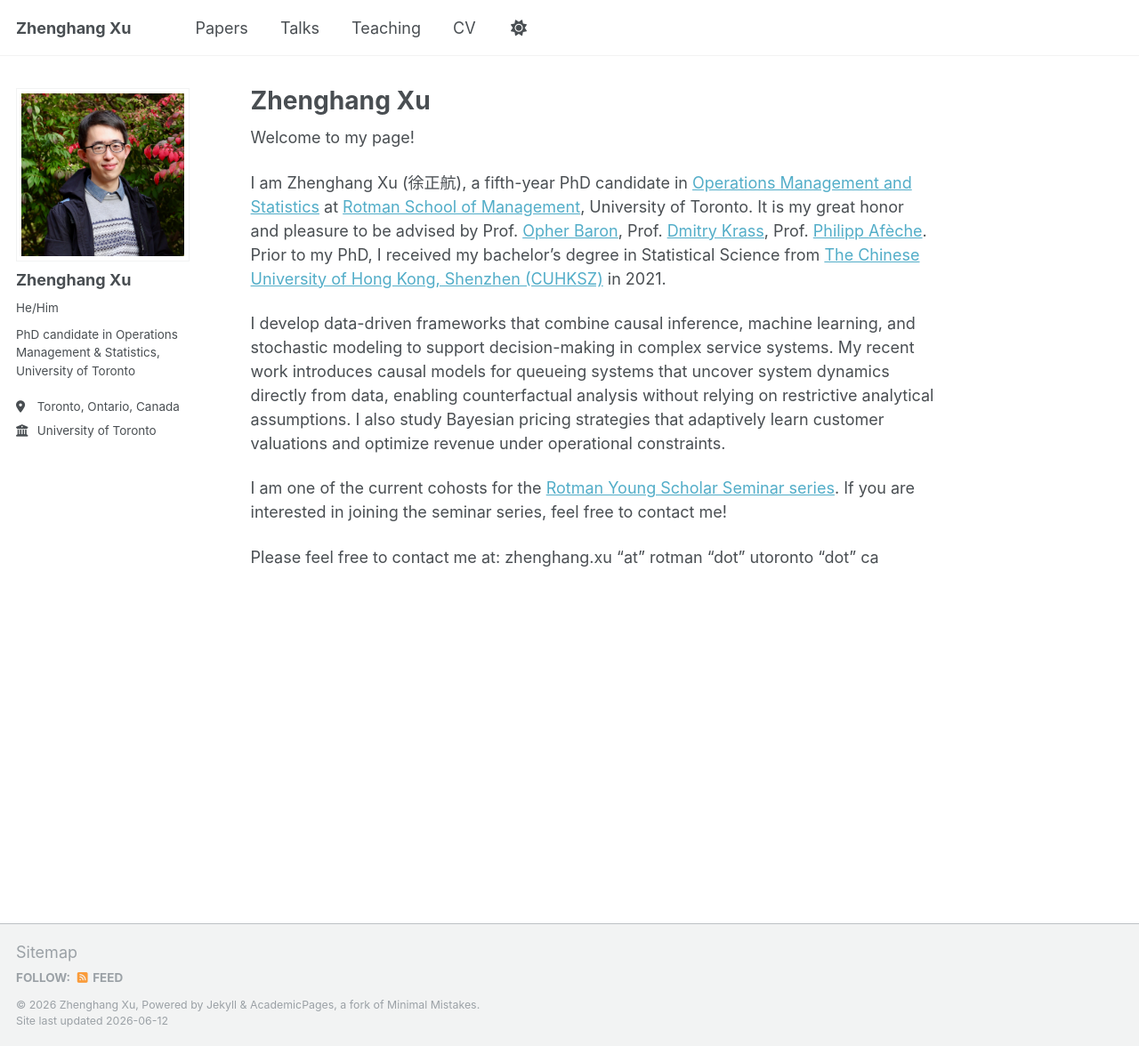
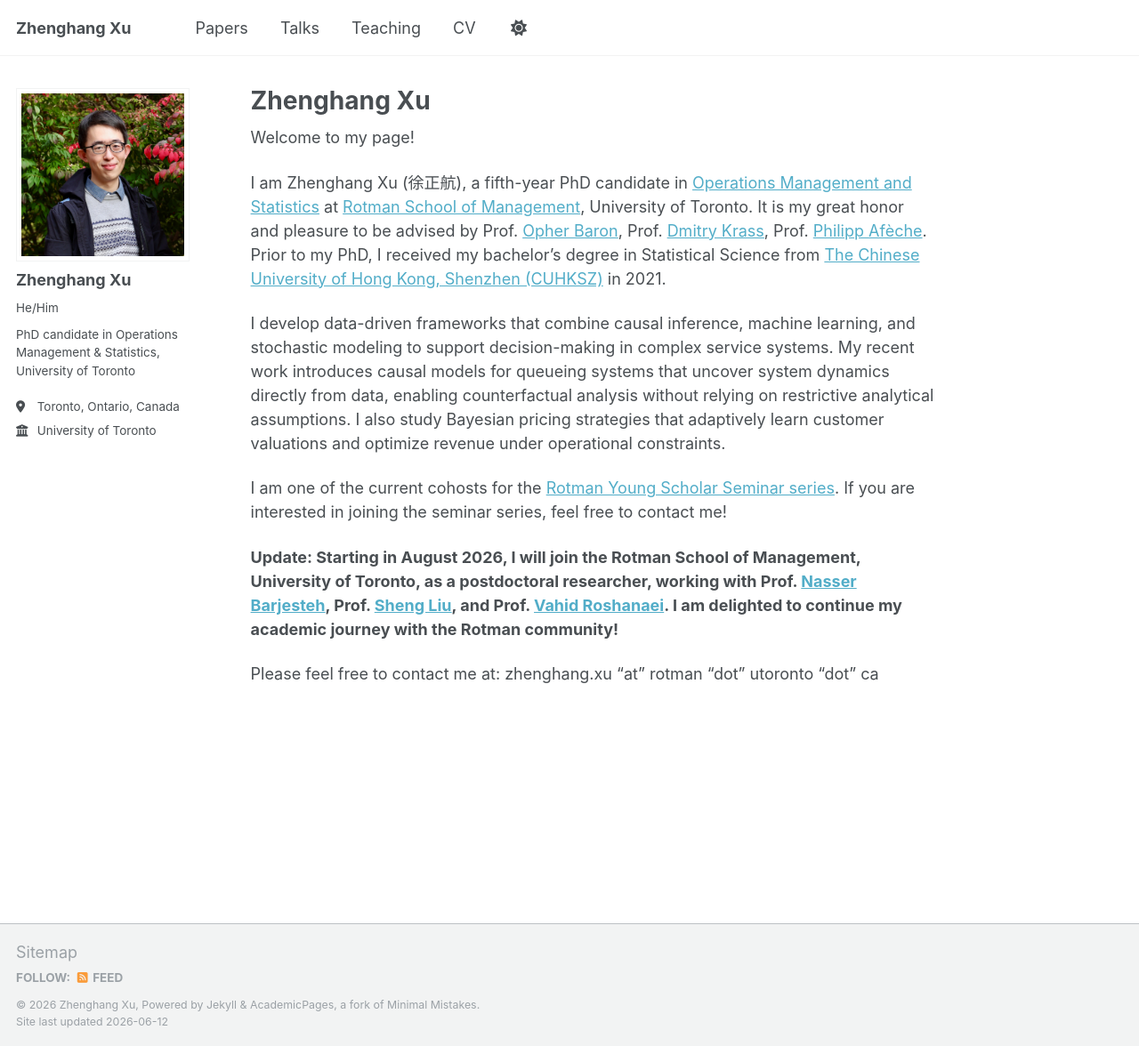
Before and after one commit to zhenghangxu-baymax/zhenghangxu-baymax.github.io, a Jekyll site: the page built from _pages/about.md, in a window 1280 px wide and 1176 px high. Shown: the whole window at 89% size. Built offline with Jekyll 4.4.1, drawn with Linux system fonts in a browser that asks for light colours.

Commit message:
Update CV

```diff
--- a/_pages/about.md
+++ b/_pages/about.md
@@ -12,6 +12,10 @@ I am Zhenghang Xu (徐正航), a fifth-year PhD candidate in [Operations Managem
 
 I develop data-driven frameworks that combine causal inference, machine learning, and stochastic modeling to support decision-making in complex service systems. My recent work introduces causal models for queueing systems that uncover system dynamics directly from data, enabling counterfactual analysis without relying on restrictive analytical assumptions. I also study Bayesian pricing strategies that adaptively learn customer valuations and optimize revenue under operational constraints.
 
+
 I am one of the current cohosts for the [Rotman Young Scholar Seminar series](https://sites.google.com/view/rotmanyoungscholarseminar/home). If you are interested in joining the seminar series, feel free to contact me!
 
+
+**Update: Starting in August 2026, I will join the Rotman School of Management, University of Toronto, as a postdoctoral researcher, working with Prof. [Nasser Barjesteh](https://www-2.rotman.utoronto.ca/nasser.barjesteh/), Prof. [Sheng Liu](https://sites.google.com/site/thushengliu/), and Prof. [Vahid Roshanaei](https://www.rotman.utoronto.ca/the-rotman-experience/our-community/people/roshanaei-vahid/). I am delighted to continue my academic journey with the Rotman community!**
+
 Please feel free to contact me at: zhenghang.xu "at" rotman "dot" utoronto "dot" ca
```
